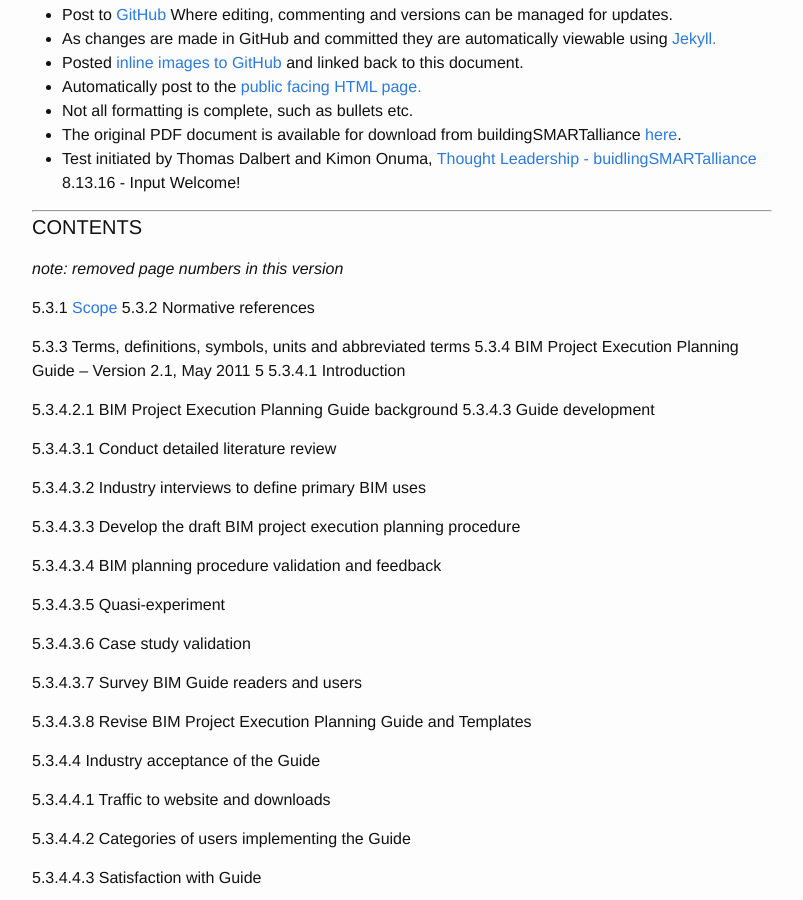
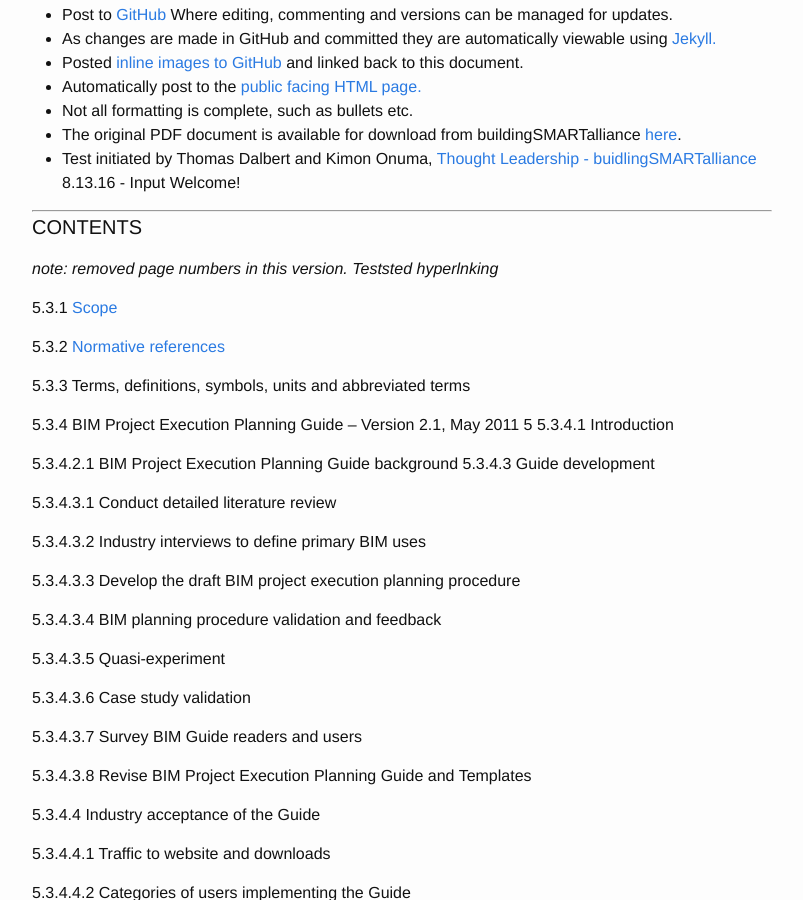
Before and after one commit to buildingSMARTalliance/BIMStorm, a Jekyll site: the page built from _posts/2016-08-13-NBIMS-US_V3_5.3_BIM_PxP_Guide.markdown, in a window 1280 px wide and 900 px high, scrolled down 1042 px. Shown: the whole window, without its empty margins (238-1041 px from the left). Built offline with Jekyll 4.4.1, drawn with Linux system fonts in a browser that asks for light colours.

Commit message:
Update 2016-08-13-NBIMS-US_V3_5.3_BIM_PxP_Guide.markdown

```diff
--- a/_posts/2016-08-13-NBIMS-US_V3_5.3_BIM_PxP_Guide.markdown
+++ b/_posts/2016-08-13-NBIMS-US_V3_5.3_BIM_PxP_Guide.markdown
@@ -50,12 +50,15 @@ _________________________
 
 #### CONTENTS
 
-_note: removed page numbers in this version_
+
+_note: removed page numbers in this version. Teststed hyperlnking_
 
 5.3.1	[Scope](https://github.com/thomas-dalbert/BIM/blob/gh-pages/_posts/2016-08-13-NBIMS-US_V3_5.3_BIM_PxP_Guide.markdown#531---scope)
-5.3.2	Normative references
+
+5.3.2	[Normative references](https://github.com/thomas-dalbert/BIM/blob/gh-pages/_posts/2016-08-13-NBIMS-US_V3_5.3_BIM_PxP_Guide.markdown#532---normative-references)
 
 5.3.3	Terms, definitions, symbols, units and abbreviated terms
+
 5.3.4	BIM Project Execution Planning Guide – Version 2.1, May 2011	5
 5.3.4.1 Introduction
 
```
